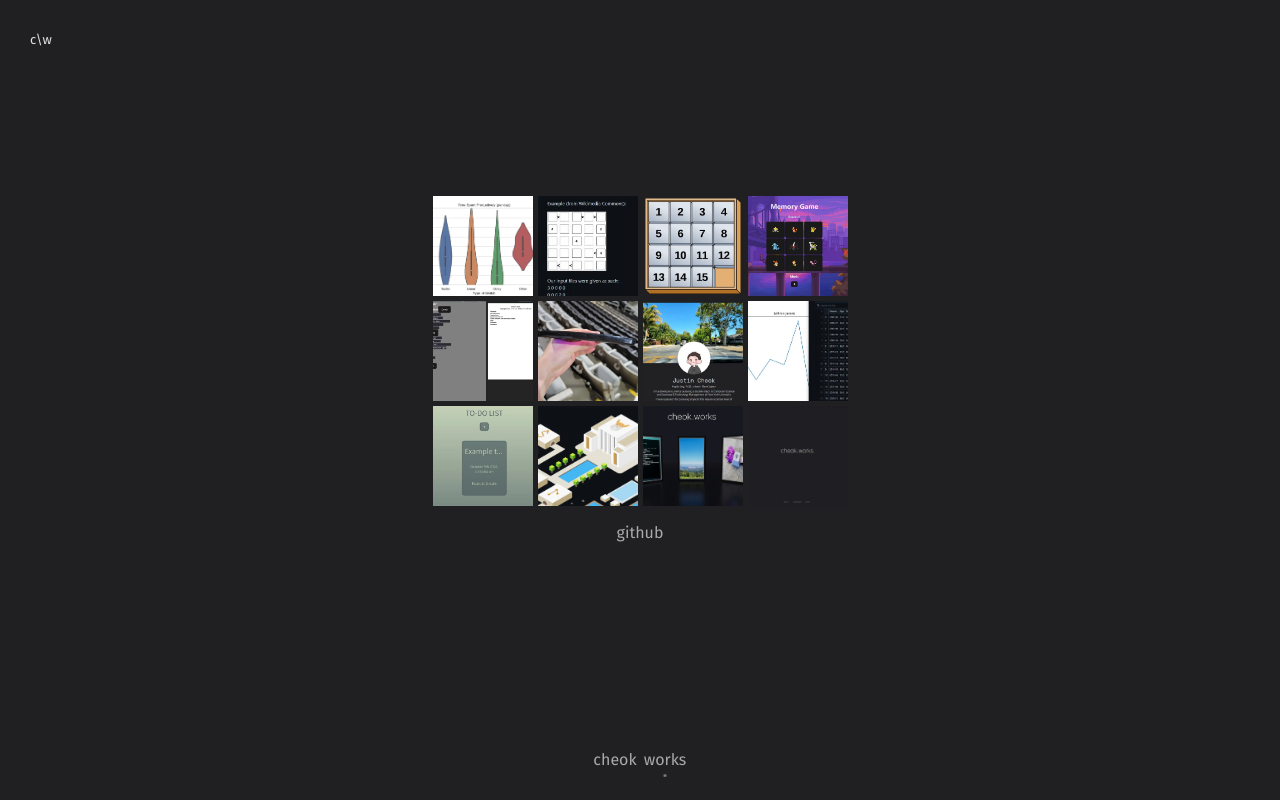
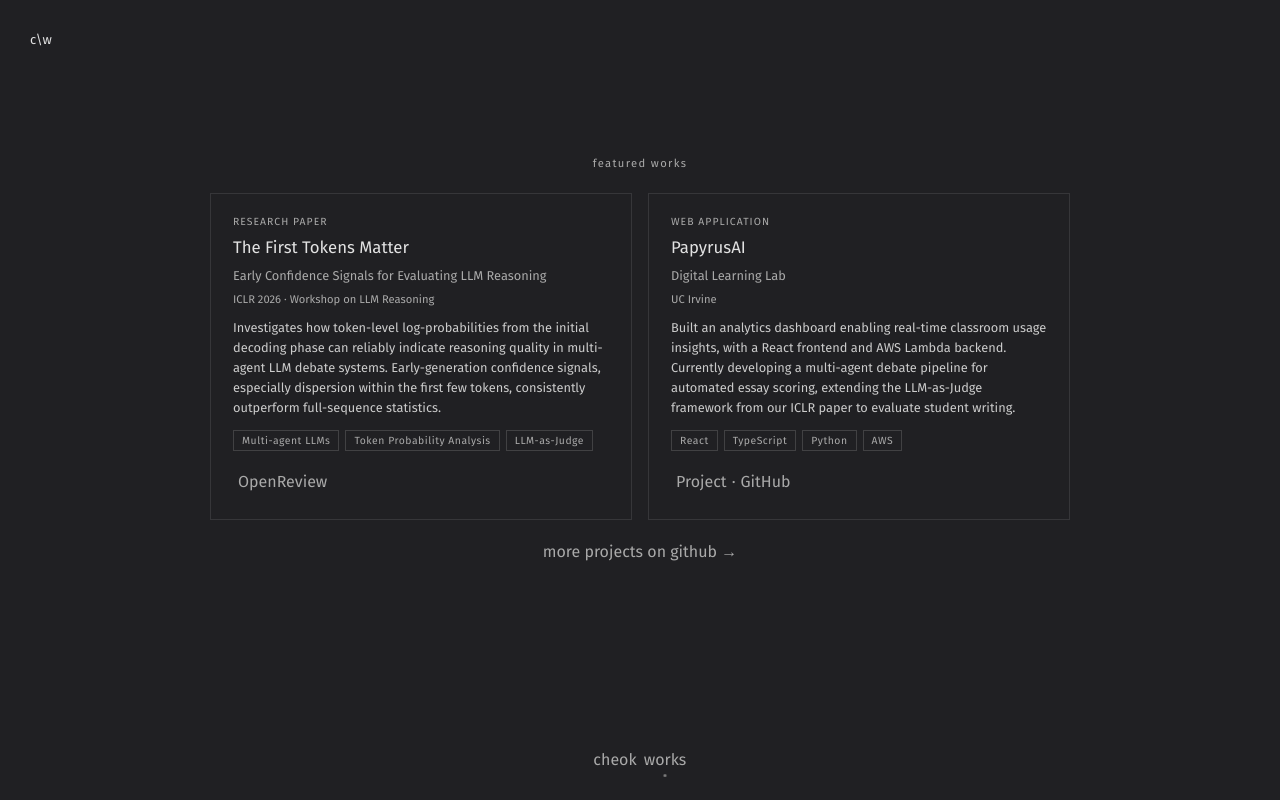
Before and after one commit to Galaxeo/reimagined, a React (Vite) app: page / in a window 1280 px wide. Both pictures are taken after a click on the element "works". Built offline with nearby package versions, Linux system fonts and the light colour scheme; a web font is replaced by a local one; what ldrs would draw is missing.

Commit message:
rework works to feature work rather than personal projects

```diff
--- a/src/About.tsx
+++ b/src/About.tsx
@@ -57,9 +57,11 @@ function About() {
           <a href="https://github.com/Galaxeo" target="_blank" rel="noreferrer noopener">
             GitHub
           </a>
+          <span className="aboutLinkDot">·</span>
           <a href="https://www.linkedin.com/in/jhcheok/" target="_blank" rel="noreferrer noopener">
             LinkedIn
           </a>
+          <span className="aboutLinkDot">·</span>
           <a
             href="https://drive.google.com/file/d/1ruBMpq06NN1lkmKuMDuX4M0W1sTwDbkr/view?usp=sharing"
             target="_blank"
@@ -67,6 +69,7 @@ function About() {
           >
             CV
           </a>
+          <span className="aboutLinkDot">·</span>
           <a href="mailto:hwjustincheok@gmail.com">Email</a>
         </div>
 
--- a/src/App.css
+++ b/src/App.css
@@ -418,6 +418,10 @@ body,
 .aboutLinks > a:hover {
   color: white;
 }
+.aboutLinkDot {
+  color: darkgrey;
+  user-select: none;
+}
 .works {
   display: flex;
   flex-direction: column;
@@ -506,3 +510,79 @@ body,
 .workHelpers > a:hover {
   color: white;
 }
+.featuredWorks {
+  display: flex;
+  flex-direction: column;
+  align-items: center;
+  gap: 20px;
+  width: 100%;
+  max-width: 900px;
+  padding: 0 20px;
+  box-sizing: border-box;
+}
+.featuredWorksHeader {
+  font-size: 0.7rem;
+  color: darkgrey;
+  letter-spacing: 0.12em;
+  /* text-transform: lowercase; */
+  margin: 0;
+}
+.featuredWorksCont {
+  display: grid;
+  grid-template-columns: 1fr 1fr;
+  gap: 16px;
+  width: 100%;
+}
+.featuredWorkCard {
+  border: 1px solid rgba(255, 255, 255, 0.1);
+  padding: 20px 22px;
+  display: flex;
+  flex-direction: column;
+  gap: 6px;
+  box-sizing: border-box;
+}
+.featuredWorkType {
+  font-size: 0.65rem;
+  color: darkgrey;
+  letter-spacing: 0.1em;
+  text-transform: uppercase;
+  margin: 0;
+}
+.featuredWorkTitle {
+  font-size: 1.05rem;
+  margin: 0;
+}
+.featuredWorkSubtitle {
+  font-size: 0.8rem;
+  color: #aaa;
+  margin: 0;
+}
+.featuredWorkVenue {
+  font-size: 0.7rem;
+  color: darkgrey;
+  margin: 0 0 4px;
+}
+.featuredWorkDesc {
+  font-size: 0.8rem;
+  line-height: 1.55;
+  color: #ccc;
+  margin: 0 0 6px;
+}
+.featuredWorkTags {
+  display: flex;
+  flex-wrap: wrap;
+  gap: 6px;
+  margin-bottom: 8px;
+}
+.featuredWorkTag {
+  font-size: 0.65rem;
+  color: darkgrey;
+  border: 1px solid rgba(255, 255, 255, 0.15);
+  padding: 2px 8px;
+  letter-spacing: 0.05em;
+}
+@media (max-width: 600px) {
+  .featuredWorksCont {
+    grid-template-columns: 1fr;
+  }
+}
--- a/src/Works.tsx
+++ b/src/Works.tsx
@@ -1,160 +1,74 @@
 // @ts-nocheck
 import "./App.css";
-import { useState } from "react";
-const workDescriptions = [
+
+const featuredWorks = [
   {
-    title: "Keyboard Data Analysis",
-    tools: "Python, Pandas, Matplotlib, Seaborn",
+    title: "The First Tokens Matter",
+    subtitle: "Early Confidence Signals for Evaluating LLM Reasoning",
+    type: "Research Paper",
+    venue: "ICLR 2026 · Workshop on LLM Reasoning",
+    tools: ["Multi-agent LLMs", "Token Probability Analysis", "LLM-as-Judge"],
     description:
-      "A data analysis project conducted to see if marketing tactics within the mechanical keyboard industry in the early 2010s were able to continue to have effects on sales in the 2020s.",
-    link: "https://github.com/Galaxeo/keyboard-data-analysis",
+      "Investigates how token-level log-probabilities from the initial decoding phase can reliably indicate reasoning quality in multi-agent LLM debate systems. Early-generation confidence signals, especially dispersion within the first few tokens, consistently outperform full-sequence statistics.",
+    links: [{ label: "OpenReview", href: "https://openreview.net/forum?id=0FOOrwSQ9E" }],
   },
   {
-    title: "Futoshiki Solver",
-    tools: "Python",
-    description: "A Python program that solves Futoshiki puzzles using a backtracking & forward checking algorithm.",
-    link: "https://github.com/Galaxeo/futoshiki",
-  },
-  {
-    title: "15-Puzzle Solver",
-    tools: "Python",
+    title: "PapyrusAI",
+    subtitle: "Digital Learning Lab",
+    type: "Web Application",
+    venue: "UC Irvine",
+    tools: ["React", "TypeScript", "Python", "AWS"],
     description:
-      "A Python program that solves 15-puzzle problems using the A* algorithm with the Manhattan Distance heuristic.",
-    link: "https://github.com/Galaxeo/15-puzzle",
-  },
-  {
-    title: "Pokemon Memory Game",
-    tools: "JavaScript, React, Vite",
-    description:
-      "A memory game built using React and Vite focusing on the utilization of useEffect by dealing with external sources like the PokéAPI.",
-    link: "https://github.com/Galaxeo/memory-game",
-    demo: "https://galaxeo.github.io/memory-game/",
-  },
-  {
-    title: "CV/Resume Maker",
-    tools: "JavaScript, React, Vite",
-    description: "A CV/Resume maker built using React and Vite",
-    link: "https://github.com/Galaxeo/cv-applicationk",
-    demo: "https://galaxeo.github.io/cv-application/",
-  },
-  {
-    title: "SAP Script (Artemis Networks)",
-    tools: "Python",
-    description:
-      "A Python script that accepts phone IDs or the IPs of phones and returns their location within the SAP stadium. Reduced the time it took to locate phones from 30 minutes to mere seconds.",
-    link: "https://github.com/Galaxeo/SAP-script",
-  },
-  {
-    title: "Website (Version 1.0)",
-    tools: "HTML, CSS",
-    description:
-      "The first version of my personal website, utilizing vanilla HTML and CSS, designed from the ground up to be responsive and mobile-friendly.",
-    link: "https://github.com/Galaxeo/webpage",
-  },
-  {
-    title: "Basketball Data Analysis",
-    tools: "Python, Pandas, Numpy, Matplotlib",
-    description:
-      "A data analysis project conducted to test whether or not monikers given to certain basketball players based on their performance in the playoffs were accurate.",
-    link: "https://github.com/Galaxeo/basketballproject",
-  },
-  {
-    title: "To-do List Web Application",
-    tools: "HTML, CSS, JavaScript, Webpack",
-    description:
-      "A to-do list web application built using HTML, CSS, and JavaScript. The main focus of this project was to become familiar with the webpack module builder in order to separate and bundle the JS files.",
-    link: "https://github.com/Galaxeo/todo-list",
-  },
-  {
-    title: "The Odin Project repository",
-    tools: "HTML, CSS, JavaScript, React",
-    description: "A repository of all the projects I've completed from The Odin Project's full stack curriculum.",
-    link: "https://github.com/Galaxeo/odin",
-  },
-  {
-    title: "3D Portfolio",
-    tools: "React, Vite, Three.js (React-Three-Fiber)",
-    description: "A 3D iteration of my portfolio, made to be interactive and visually appealing.",
-    link: "https://github.com/Galaxeo/3d-gallery",
-    demo: "https://nimble-daffodil-21602f.netlify.app/",
-  },
-  {
-    title: "Portfolio (Version 2.0)",
-    tools: "React, Vite, TypeScript, CSS, HTML",
-    description: "The second version of my personal website, built using React, Vite, and TypeScript.",
-    link: "https://github.com/Galaxeo/reimagined",
+      "Built an analytics dashboard enabling real-time classroom usage insights, with a React frontend and AWS Lambda backend. Currently developing a multi-agent debate pipeline for automated essay scoring, extending the LLM-as-Judge framework from our ICLR paper to evaluate student writing.",
+    links: [
+      { label: "Project", href: "https://www.genaied.org/papyrusai.html" },
+      { label: "GitHub", href: "https://github.com/UCI-DLL/PapyrusAI" },
+    ],
   },
 ];
+
 function Works() {
-  const imagePaths = Array.from({ length: 12 }, (_, i) => `/assets/Works/${i + 1}.webp`);
-  const [selectedImage, setSelectedImage] = useState(null);
-  const handleSelectedImage = (i) => {
-    setSelectedImage(i);
-  };
-
   return (
-    <>
-      <div
-        className="worksInfoLayer"
-        // onClick={() => {
-        //   handleSelectedImage(null);
-        // }}
-      >
-        {selectedImage != null && (
-          <>
-            <div className="workInfo">
-              <img className="workImg" src={imagePaths[selectedImage]}></img>
-              <div className="workDesc">
-                <p style={{ fontSize: ".75rem", color: "grey" }}>Project</p>
-                <p style={{ fontSize: "1.5rem" }}>{workDescriptions[selectedImage].title}</p>
-                <p style={{ fontSize: ".75rem", color: "grey" }}>Tools</p>
-                <p>{workDescriptions[selectedImage].tools}</p>
-                <p style={{ fontSize: ".75rem", color: "grey" }}>Description</p>
-                <p>{workDescriptions[selectedImage].description}</p>
-                <div className="workHelpers">
-                  <a href={workDescriptions[selectedImage].link} target="_blank" rel="noreferrer noopener">
-                    Repo
-                  </a>
-                  {workDescriptions[selectedImage].demo && (
-                    <a href={workDescriptions[selectedImage].demo} target="_blank" rel="noreferrer noopener">
-                      Demo
+    <div className="works">
+      <div className="featuredWorks">
+        <p className="featuredWorksHeader">featured works</p>
+        <div className="featuredWorksCont">
+          {featuredWorks.map((work, i) => (
+            <div key={i} className="featuredWorkCard">
+              <p className="featuredWorkType">{work.type}</p>
+              <p className="featuredWorkTitle">{work.title}</p>
+              <p className="featuredWorkSubtitle">{work.subtitle}</p>
+              <p className="featuredWorkVenue">{work.venue}</p>
+              <p className="featuredWorkDesc">{work.description}</p>
+              <div className="featuredWorkTags">
+                {work.tools.map((tool, j) => (
+                  <span key={j} className="featuredWorkTag">
+                    {tool}
+                  </span>
+                ))}
+              </div>
+              <div className="workHelpers">
+                {work.links.map((link, j) => (
+                  <>
+                    {j > 0 && (
+                      <span key={`dot-${j}`} className="aboutLinkDot">
+                        ·
+                      </span>
+                    )}
+                    <a key={j} href={link.href} target="_blank" rel="noreferrer noopener">
+                      {link.label}
                     </a>
-                  )}
-                </div>
-                <p
-                  style={{ marginTop: "10px" }}
-                  className="workInfoClose"
-                  onClick={() => {
-                    handleSelectedImage(null);
-                  }}
-                >
-                  close
-                </p>
+                  </>
+                ))}
               </div>
             </div>
-          </>
-        )}
-      </div>
-      <div className="works">
-        <div className="worksCont">
-          {imagePaths.map((url, i) => {
-            return (
-              <img
-                key={i}
-                src={url}
-                className="worksPreview"
-                onClick={() => {
-                  handleSelectedImage(i);
-                }}
-              ></img>
-            );
-          })}
+          ))}
         </div>
-        <a className="kbCommissions" href={"https://github.com/galaxeo"} target="_blank" rel="noreferrer noopener">
-          github
+        <a className="kbCommissions" href="https://github.com/galaxeo" target="_blank" rel="noreferrer noopener">
+          more projects on github →
         </a>
       </div>
-    </>
+    </div>
   );
 }
 
```
